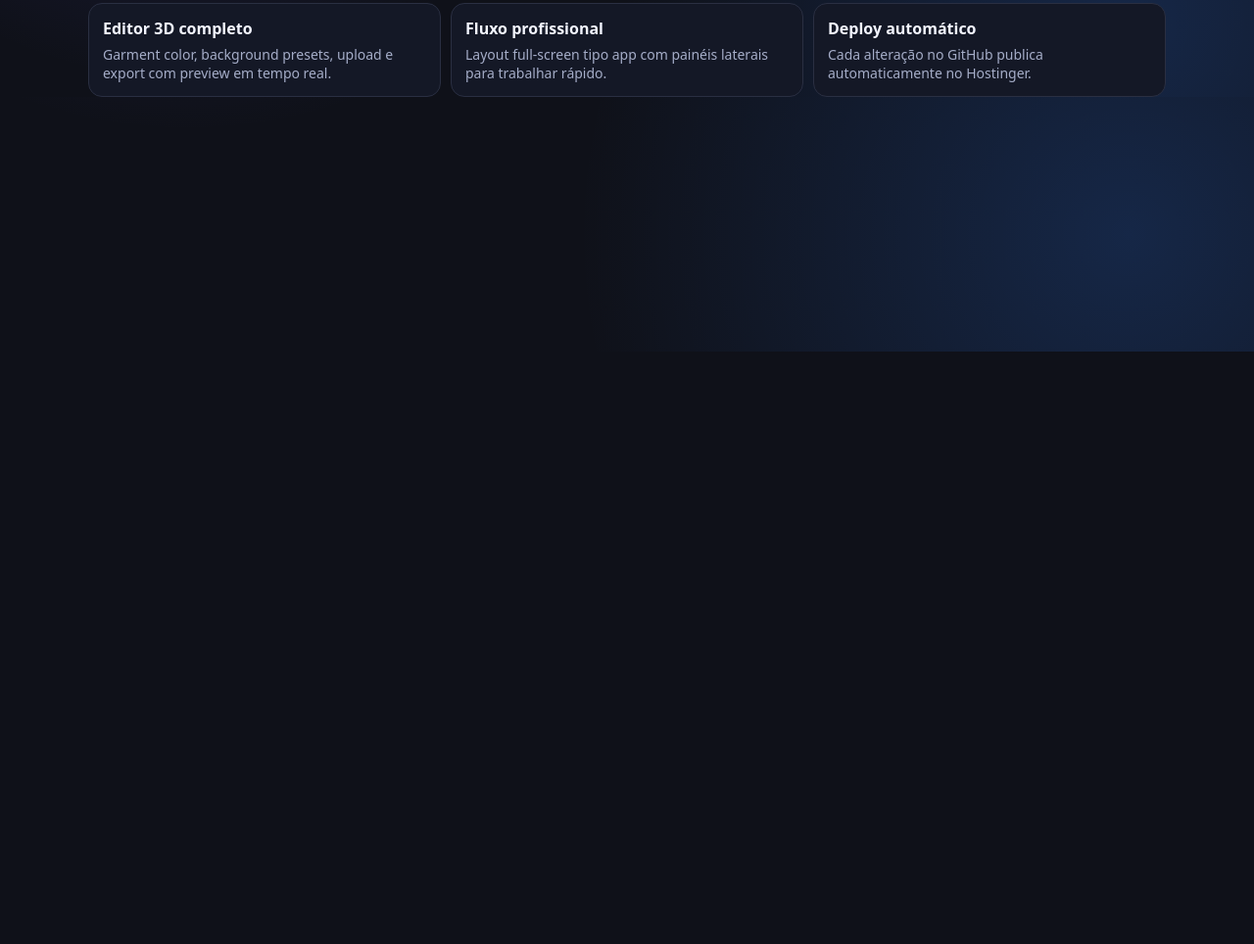
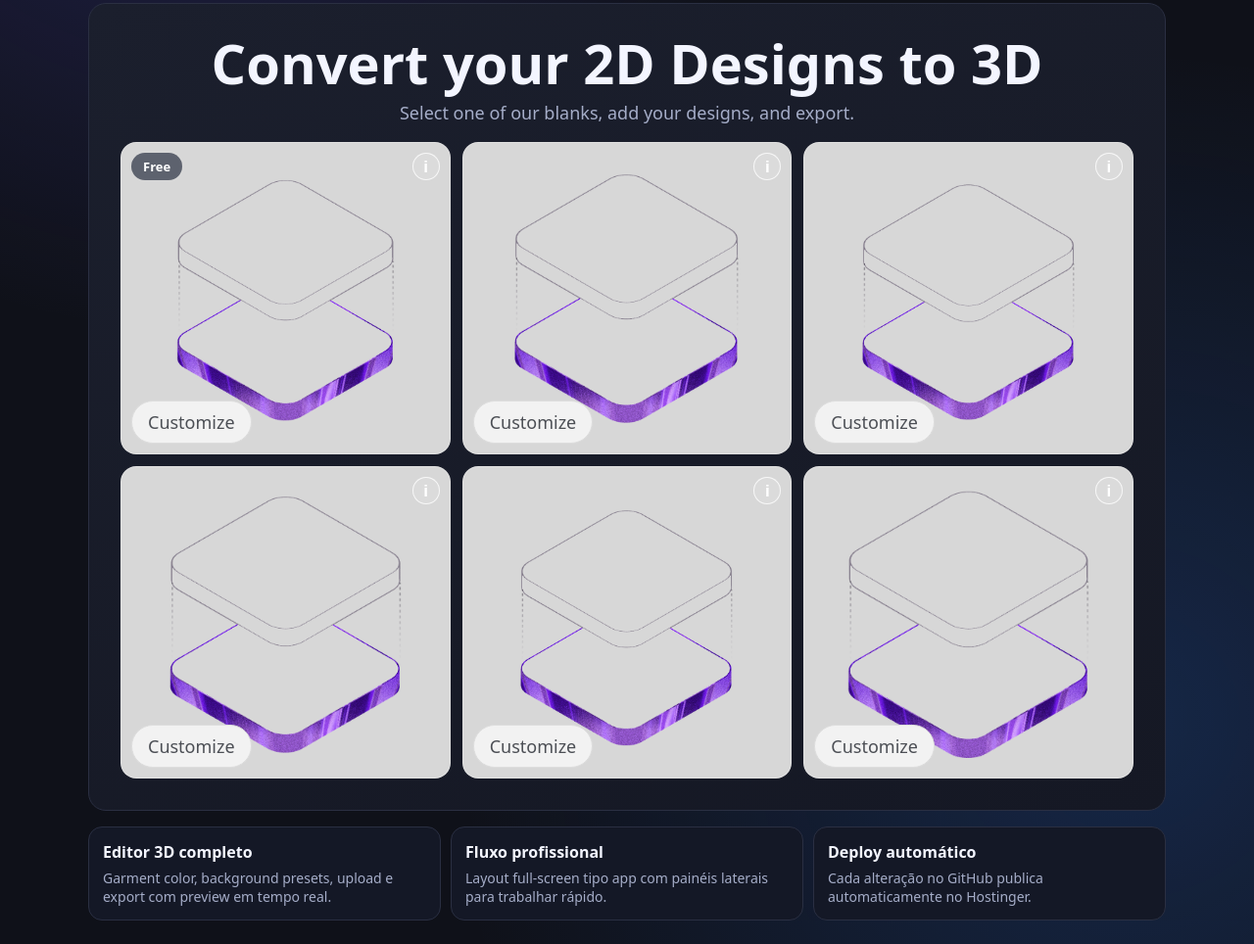
Before and after one commit to zigern/mockup-3d, a website built with Vite: page index.html in a window 1280 px wide. Shown: the part 441-1405 px from the top of the page at 98% size. Before the commit the page ends 800 px from the top, so only its background shows below. Built offline with nearby package versions, Linux system fonts and the light colour scheme.

Commit message:
Add model catalog section to homepage in existing visual style

```diff
--- a/index.html
+++ b/index.html
@@ -32,6 +32,47 @@
         </div>
       </section>
 
+      <section class="catalog-card">
+        <header class="catalog-head">
+          <h2>Convert your 2D Designs to 3D</h2>
+          <p>Select one of our blanks, add your designs, and export.</p>
+        </header>
+
+        <div class="models-grid">
+          <article class="model-card">
+            <span class="model-badge">Free</span>
+            <button class="model-info" type="button" aria-label="Info">i</button>
+            <img src="/src/assets/hero.png" alt="Oversized tee" class="model-variant-1" />
+            <a class="model-cta" href="/studio.html">Customize</a>
+          </article>
+          <article class="model-card">
+            <button class="model-info" type="button" aria-label="Info">i</button>
+            <img src="/src/assets/hero.png" alt="Classic tee" class="model-variant-2" />
+            <a class="model-cta" href="/studio.html">Customize</a>
+          </article>
+          <article class="model-card">
+            <button class="model-info" type="button" aria-label="Info">i</button>
+            <img src="/src/assets/hero.png" alt="Street tee" class="model-variant-3" />
+            <a class="model-cta" href="/studio.html">Customize</a>
+          </article>
+          <article class="model-card">
+            <button class="model-info" type="button" aria-label="Info">i</button>
+            <img src="/src/assets/hero.png" alt="Sweatshirt" class="model-variant-4" />
+            <a class="model-cta" href="/studio.html">Customize</a>
+          </article>
+          <article class="model-card">
+            <button class="model-info" type="button" aria-label="Info">i</button>
+            <img src="/src/assets/hero.png" alt="Women tee" class="model-variant-5" />
+            <a class="model-cta" href="/studio.html">Customize</a>
+          </article>
+          <article class="model-card">
+            <button class="model-info" type="button" aria-label="Info">i</button>
+            <img src="/src/assets/hero.png" alt="Hoodie" class="model-variant-6" />
+            <a class="model-cta" href="/studio.html">Customize</a>
+          </article>
+        </div>
+      </section>
+
       <section class="info-grid">
         <article>
           <h3>Editor 3D completo</h3>
--- a/src/home.css
+++ b/src/home.css
@@ -173,6 +173,104 @@ h1 {
   50% { transform: translateY(-8px) translateX(10px); }
 }
 
+.catalog-card {
+  border: 1px solid var(--line);
+  border-radius: 18px;
+  background: linear-gradient(160deg, #1b1f2d, #151824);
+  padding: clamp(20px, 3.5vw, 32px);
+}
+
+.catalog-head {
+  text-align: center;
+}
+
+.catalog-head h2 {
+  margin: 0;
+  font-size: clamp(30px, 4.4vw, 56px);
+  line-height: 1.02;
+}
+
+.catalog-head p {
+  margin: 10px 0 0;
+  color: var(--muted);
+  font-size: 18px;
+}
+
+.models-grid {
+  margin-top: 18px;
+  display: grid;
+  grid-template-columns: repeat(3, minmax(0, 1fr));
+  gap: 12px;
+}
+
+.model-card {
+  position: relative;
+  min-height: 300px;
+  border-radius: 16px;
+  border: 1px solid rgba(255, 255, 255, 0.22);
+  background: #d7d7d7;
+  overflow: hidden;
+  display: flex;
+  align-items: center;
+  justify-content: center;
+}
+
+.model-card img {
+  width: 90%;
+  height: 86%;
+  object-fit: contain;
+  filter: grayscale(0.08) brightness(1.06);
+}
+
+.model-badge {
+  position: absolute;
+  top: 10px;
+  left: 10px;
+  padding: 5px 12px;
+  border-radius: 999px;
+  background: #5d626e;
+  color: #fff;
+  font-size: 13px;
+  font-weight: 700;
+}
+
+.model-info {
+  position: absolute;
+  top: 10px;
+  right: 10px;
+  width: 28px;
+  height: 28px;
+  border-radius: 999px;
+  border: 1px solid rgba(255, 255, 255, 0.8);
+  background: rgba(220, 220, 220, 0.92);
+  color: #fff;
+  font-size: 17px;
+  font-weight: 700;
+  line-height: 1;
+  cursor: pointer;
+}
+
+.model-cta {
+  position: absolute;
+  left: 10px;
+  bottom: 10px;
+  text-decoration: none;
+  color: #4c4f55;
+  background: #f2f2f2;
+  border-radius: 999px;
+  border: 1px solid #ddd;
+  padding: 9px 16px;
+  font-size: 18px;
+  font-weight: 500;
+}
+
+.model-variant-1 { transform: scale(0.92); }
+.model-variant-2 { transform: scale(0.95) translateY(-2px); }
+.model-variant-3 { transform: scale(0.9) translateY(2px); }
+.model-variant-4 { transform: scale(0.98); }
+.model-variant-5 { transform: scale(0.9) translateY(4px); }
+.model-variant-6 { transform: scale(1.02); }
+
 .info-grid {
   display: grid;
   grid-template-columns: repeat(3, minmax(0, 1fr));
@@ -207,6 +305,10 @@ h1 {
     min-height: 240px;
   }
 
+  .models-grid {
+    grid-template-columns: 1fr;
+  }
+
   .info-grid {
     grid-template-columns: 1fr;
   }
```
